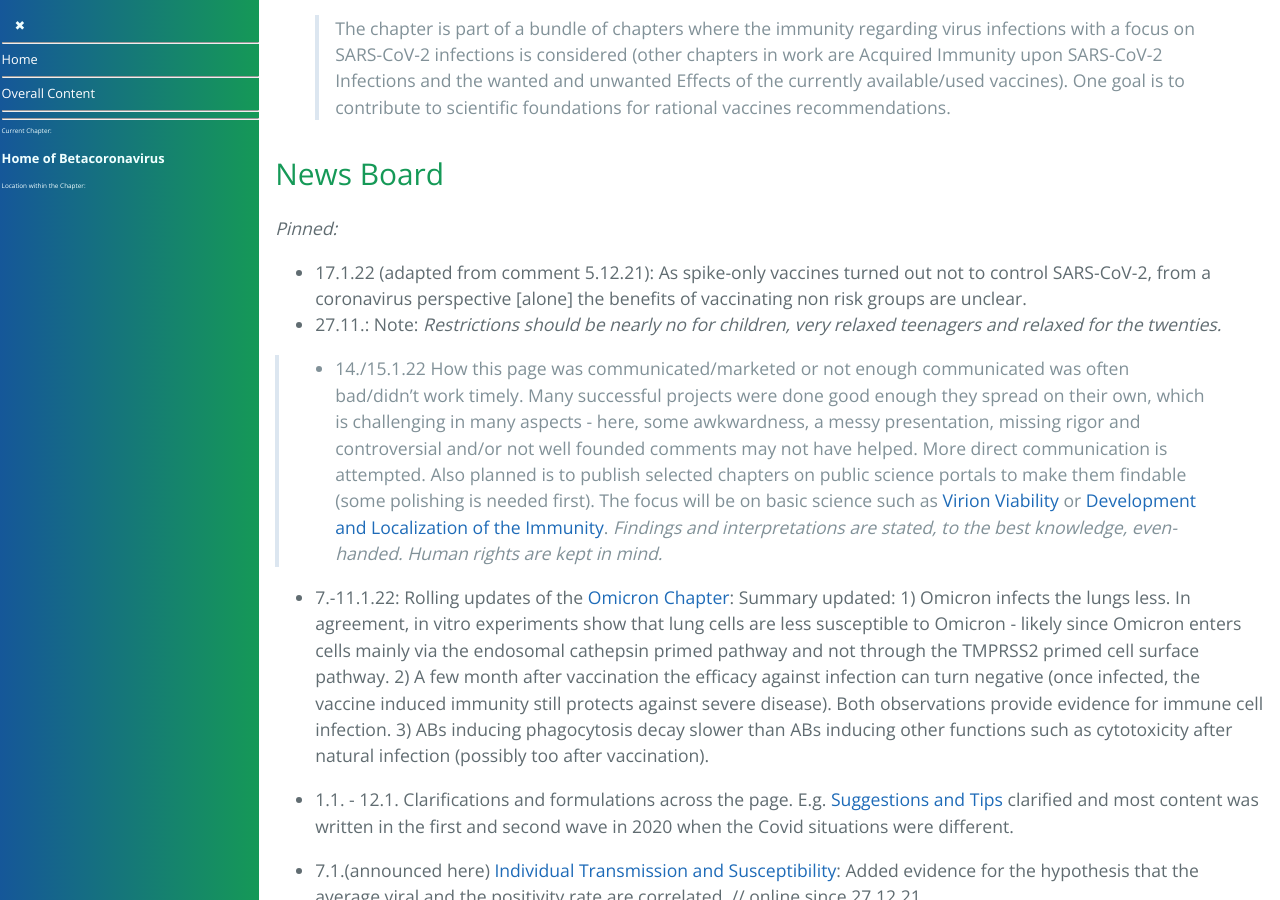
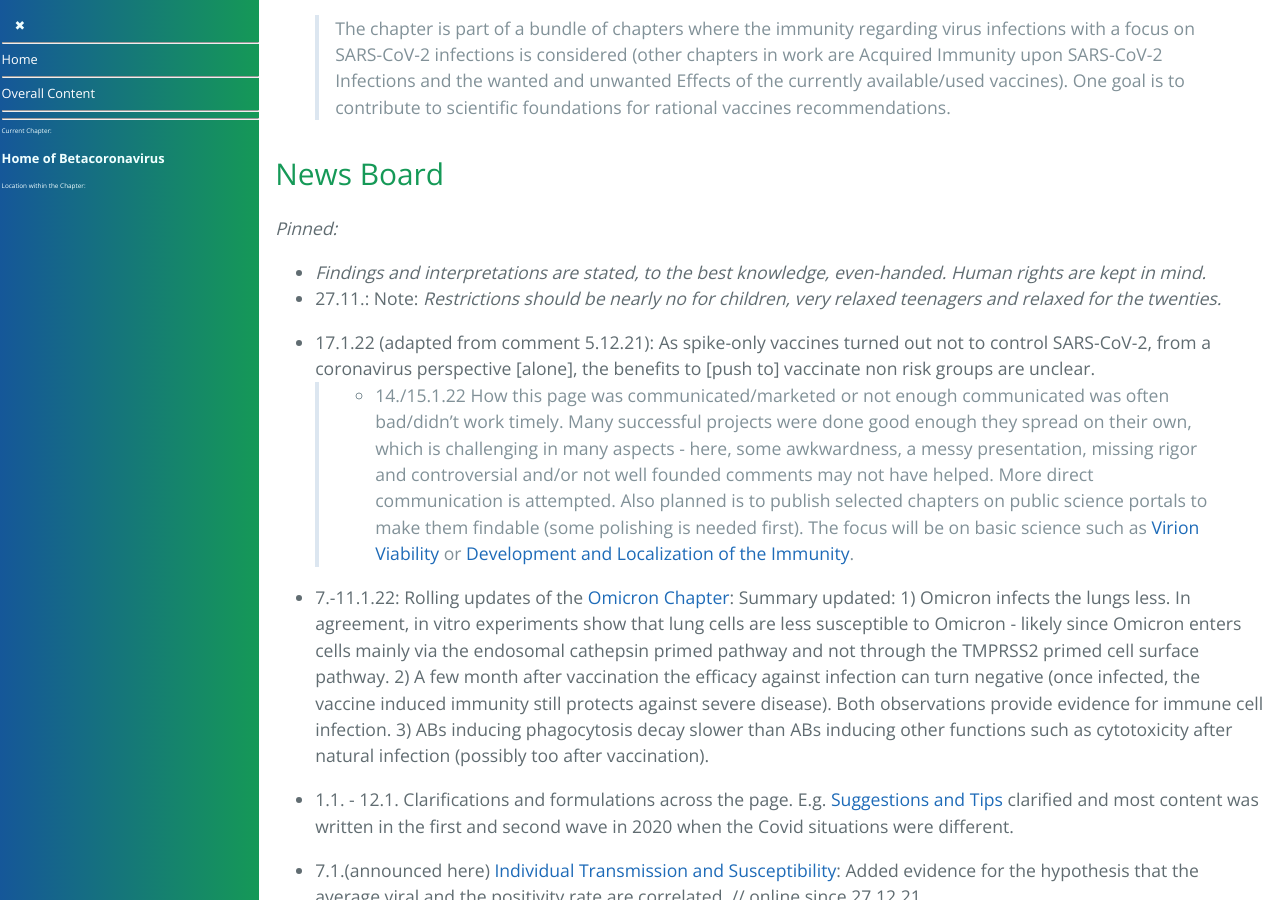
Before and after one commit to forestgrape/coronavirus, a Jekyll site: the page built from index.md, in a window 1280 px wide and 900 px high, scrolled down 2469 px. Built offline with Jekyll 4.4.1, drawn with Linux system fonts in a browser that asks for light colours; our own code applies the rules of GitHub Pages for plain Markdown files.

Commit message:
formulations

```diff
--- a/index.md
+++ b/index.md
@@ -70,12 +70,13 @@
 
 ### News Board
 *Pinned:*
-- 17.1.22 (adapted from comment 5.12.21): As spike-only vaccines turned out not to control SARS-CoV-2, from a coronavirus perspective [alone] the benefits of vaccinating non risk groups are unclear.
+- *Findings and interpretations are stated, to the best knowledge, even-handed. Human rights are kept in mind.*
 - 27.11.: Note: *Restrictions should be nearly no for children, very relaxed teenagers and relaxed for the twenties.*
 
 
 
-> - 14./15.1.22  How this page was communicated/marketed or not enough communicated was often bad/didn't work timely. Many successful projects were done good enough they spread on their own, which is challenging in many aspects - here, some awkwardness, a messy presentation, missing rigor and controversial and/or not well founded comments may not have helped. More direct communication is attempted. Also planned is to publish selected chapters on public science portals to make them findable (some polishing is needed first). The focus will be on basic science such as [Virion Viability](2_biological/virion_viability.md) or [Development and Localization of the Immunity](4_immunological/ontogenesis_and_locality_of_immunity.md). *Findings and interpretations are stated, to the best knowledge, even-handed. Human rights are kept in mind.*
+- 17.1.22 (adapted from comment 5.12.21): As spike-only vaccines turned out not to control SARS-CoV-2, from a coronavirus perspective [alone], the benefits to [push to] vaccinate non risk groups are unclear.
+> - 14./15.1.22  How this page was communicated/marketed or not enough communicated was often bad/didn't work timely. Many successful projects were done good enough they spread on their own, which is challenging in many aspects - here, some awkwardness, a messy presentation, missing rigor and controversial and/or not well founded comments may not have helped. More direct communication is attempted. Also planned is to publish selected chapters on public science portals to make them findable (some polishing is needed first). The focus will be on basic science such as [Virion Viability](2_biological/virion_viability.md) or [Development and Localization of the Immunity](4_immunological/ontogenesis_and_locality_of_immunity.md).
 
 
 - 7.-11.1.22: Rolling updates of the [Omicron Chapter](2_biological/omicron.md): Summary updated: 1) Omicron infects the lungs less. In agreement, in vitro experiments show that lung cells are less susceptible to Omicron - likely since Omicron enters cells mainly via the endosomal cathepsin primed pathway and not through the TMPRSS2 primed cell surface pathway. 2) A few month after vaccination the efficacy against infection can turn negative (once infected, the vaccine induced immunity still protects against severe disease). Both observations provide evidence for immune cell infection. 3) ABs inducing phagocytosis decay slower than ABs inducing other functions such as cytotoxicity after natural infection (possibly too after vaccination).
```
